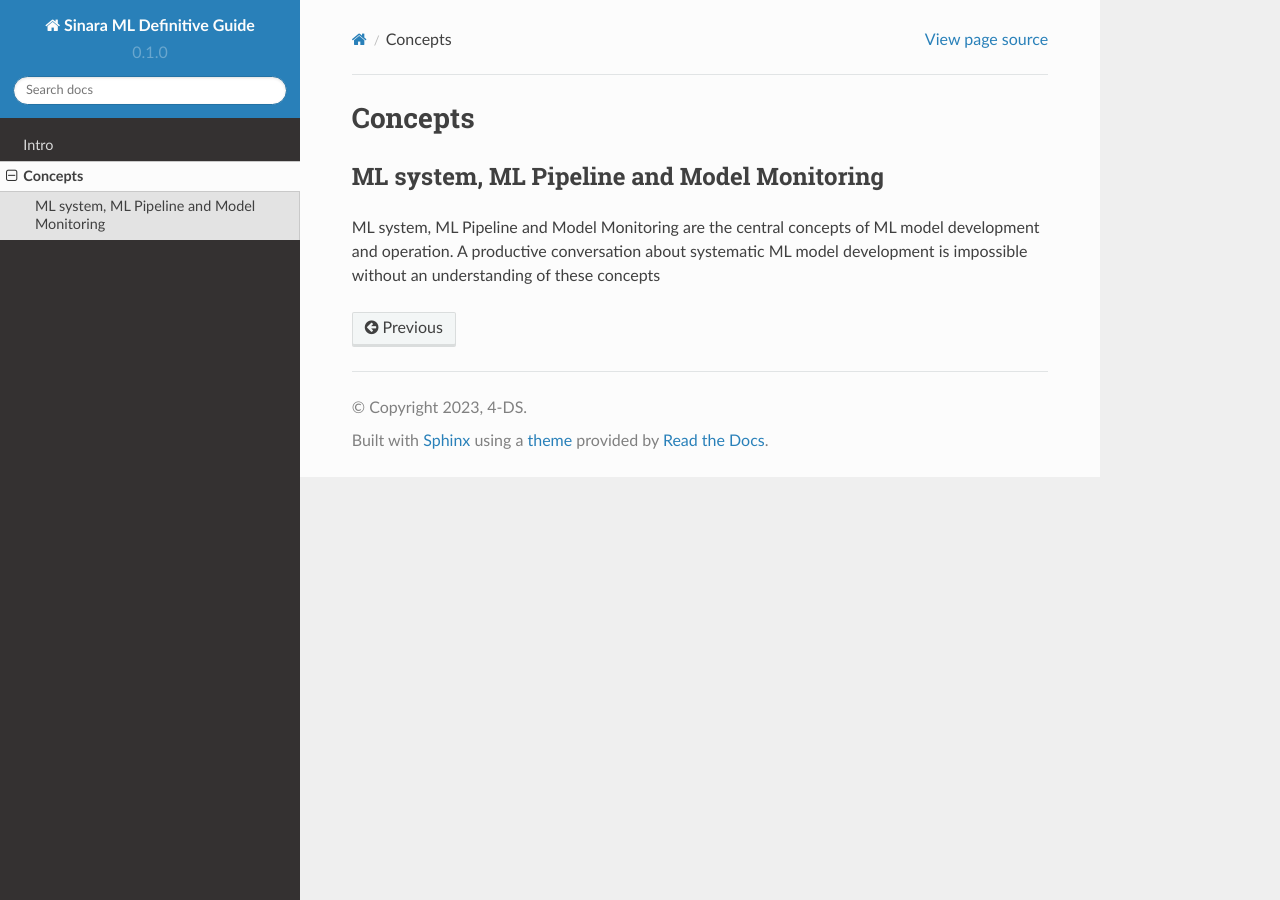
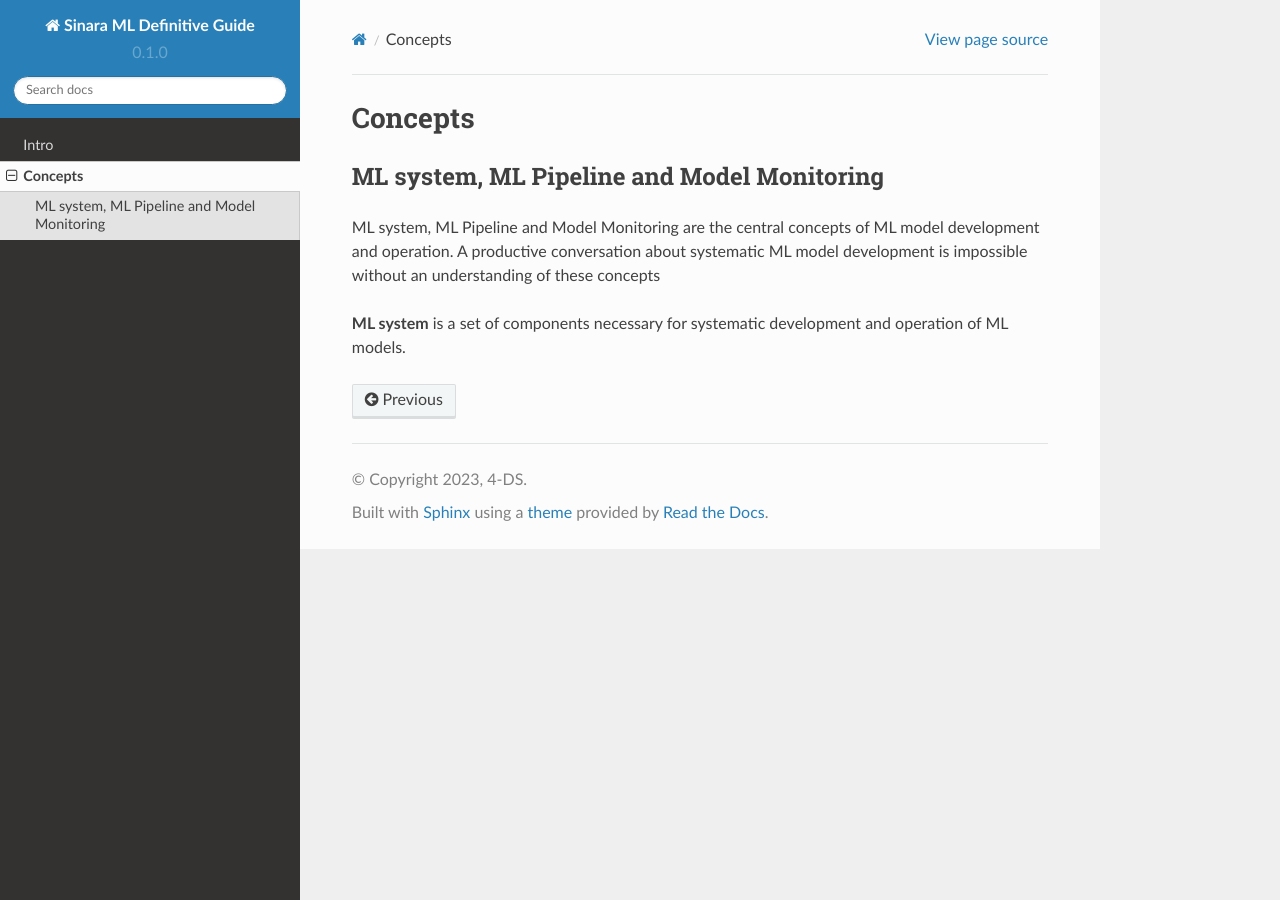
Before and after one commit to 4-DS/SinaraML-Def-Guide, a Sphinx documentation site: the page built from docs/source/concepts.rst, in a window 1280 px wide. Built offline with Sphinx 7.4.7 and the Read the Docs theme 2.0.0, drawn with Linux system fonts in a browser that asks for light colours.

Commit message:
Update concepts.rst

```diff
--- a/docs/source/concepts.rst
+++ b/docs/source/concepts.rst
@@ -6,3 +6,5 @@ ML system, ML Pipeline and Model Monitoring
 *******************************************
 
 ML system, ML Pipeline and Model Monitoring are the central concepts of ML model development and operation. A productive conversation about systematic ML model development is impossible without an understanding of these concepts
+
+**ML system** is a set of components necessary for systematic development and operation of ML models.
```
